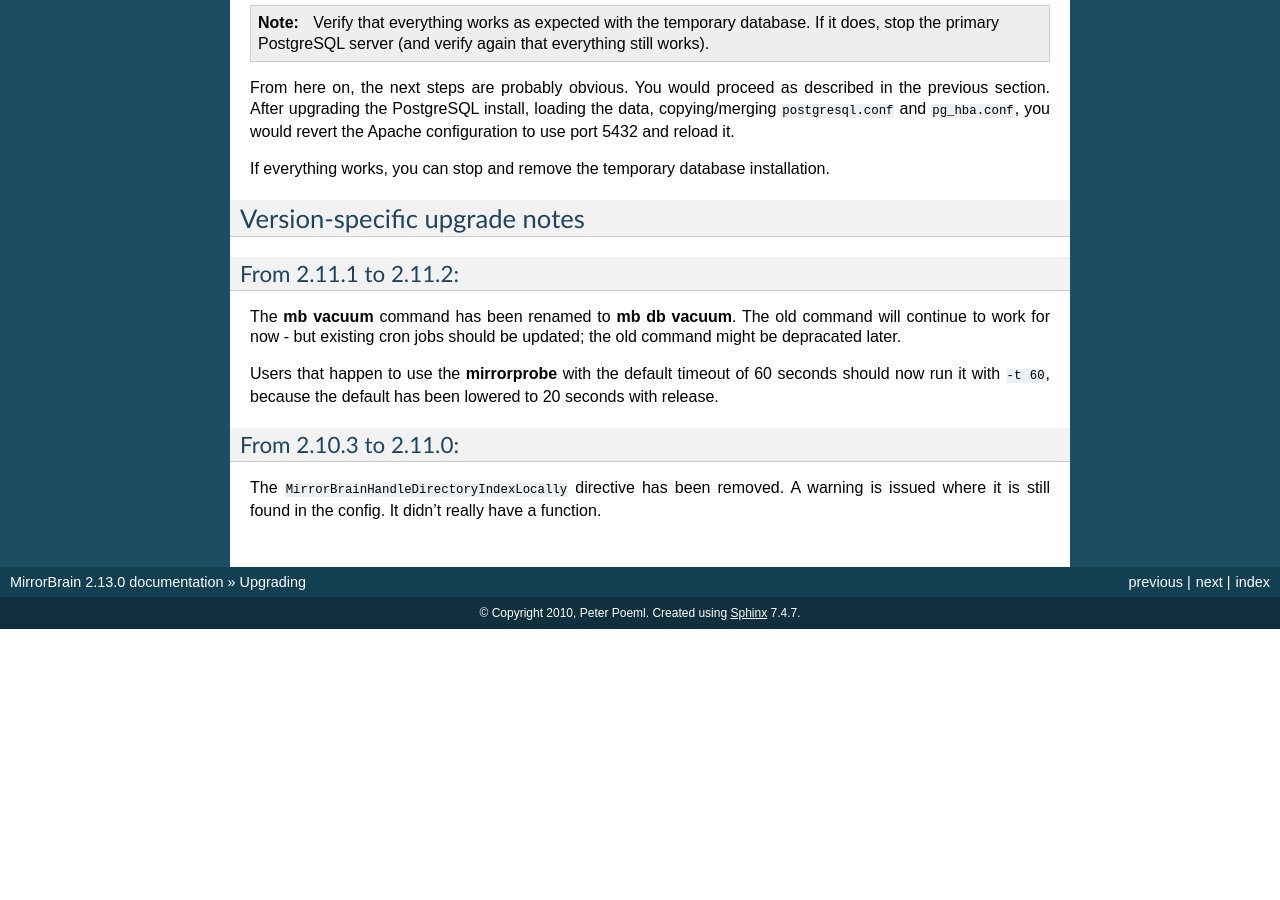
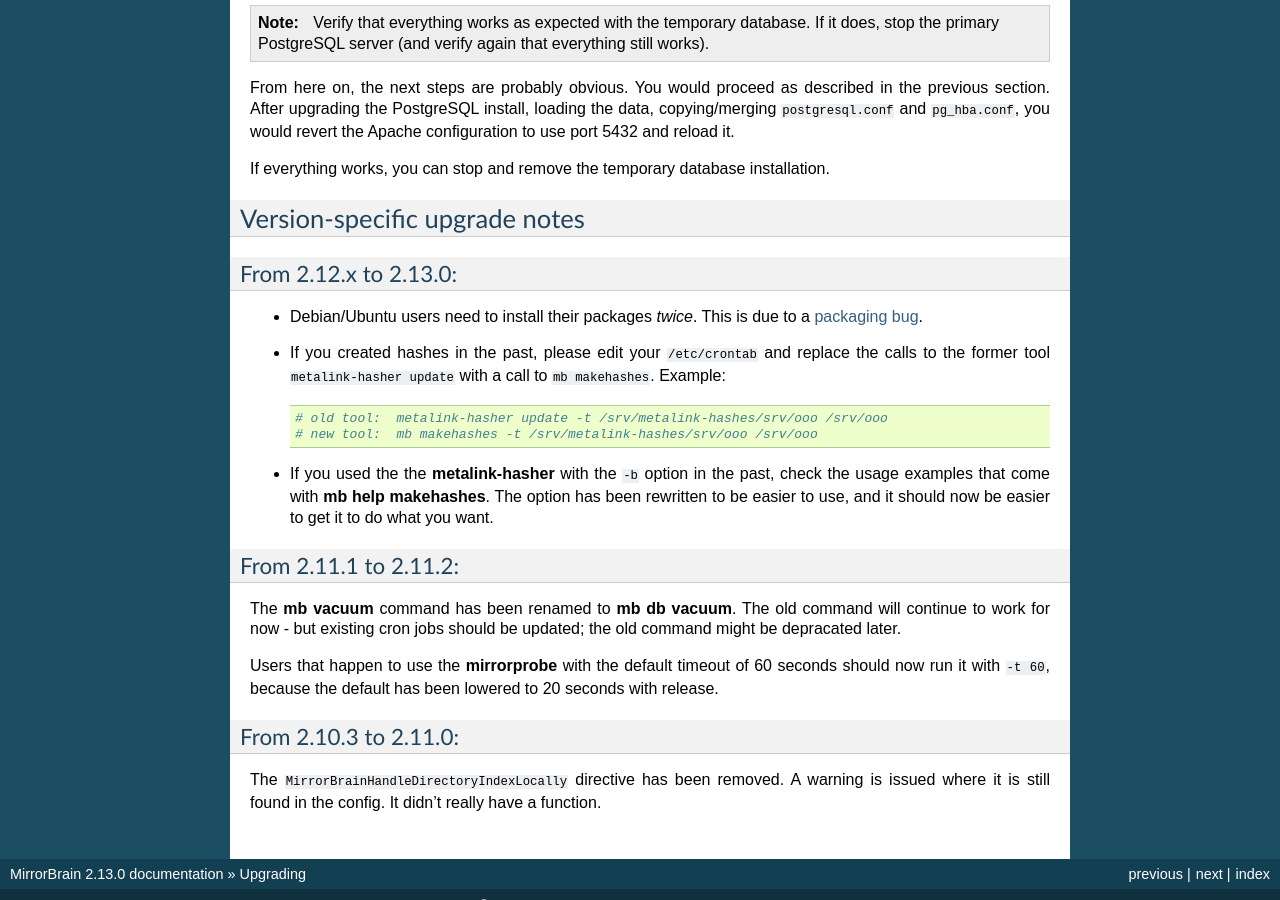
Before and after one commit to hayalci/mirrorbrain, a Sphinx documentation site: the page built from docs/upgrading.rst, in a window 1280 px wide and 900 px high, scrolled down 3369 px. Built offline with Sphinx 7.4.7, drawn with Linux system fonts in a browser that asks for light colours; before the commit the page ends 3998 px from its top, so only the background shows below that; some of the changed text lies outside the part shown.

Commit message:
- update release notes - add upgrade notes for 2.12.x -> 2.13.0 - improved chapter header in docs/configuration.rst
git-svn-id: http://svn.mirrorbrain.org/svn/mirrorbrain/trunk@8117 2d291e14-ff0c-0410-a3fa-d5caa9871f55

```diff
--- a/docs/changes.rst
+++ b/docs/changes.rst
@@ -215,6 +215,11 @@
     This may have worked with some FTP servers, but it definitely didn't work
     with vsftpd. Thanks to Deepak Gupta for raising this issue and providing
     means to analyse it.
+  - When using the scanner with ``--enable``, to enable a mirror after
+    scanning, it was counter-intuitive that the redirection to the mirror was
+    not immediately happening. The mirrorprobe first needs to mark the mirror
+    online. The scan tool now does this right away. This issue (`issue 59`_)
+    had repeatedly puzzled people.
 
 * :program:`mb edit`:
 
--- a/docs/configuration.rst
+++ b/docs/configuration.rst
@@ -1,6 +1,6 @@
 
-Configuring MirrorBrain
-=======================
+Further configuring MirrorBrain
+===============================
 
 This chapter contains notes about important extra things that you may want to
 configure, and also some more exotic configurations.
--- a/docs/upgrading.rst
+++ b/docs/upgrading.rst
@@ -234,6 +234,27 @@
 Version-specific upgrade notes
 -------------------------------
 
+From 2.12.x to 2.13.0:
+^^^^^^^^^^^^^^^^^^^^^^
+
+* Debian/Ubuntu users need to install their packages *twice*. This is due to a
+  `packaging bug`_.
+
+* If you created hashes in the past, please edit your :file:`/etc/crontab` and
+  replace the calls to the former tool ``metalink-hasher update`` with a call
+  to ``mb makehashes``. Example::
+
+    # old tool:  metalink-hasher update -t /srv/metalink-hashes/srv/ooo /srv/ooo
+    # new tool:  mb makehashes -t /srv/metalink-hashes/srv/ooo /srv/ooo
+
+* If you used the the :program:`metalink-hasher` with the ``-b`` option in the
+  past, check the usage examples that come with :program:`mb help makehashes`.
+  The option has been rewritten to be easier to use, and it should now be
+  easier to get it to do what you want.
+
+.. _`packaging bug`: http://mirrorbrain.org/issues/issue57
+
+
 From 2.11.1 to 2.11.2:
 ^^^^^^^^^^^^^^^^^^^^^^
 
```
Also changed, not shown: other parts of docs/changes.rst (+1 -0 lines).
